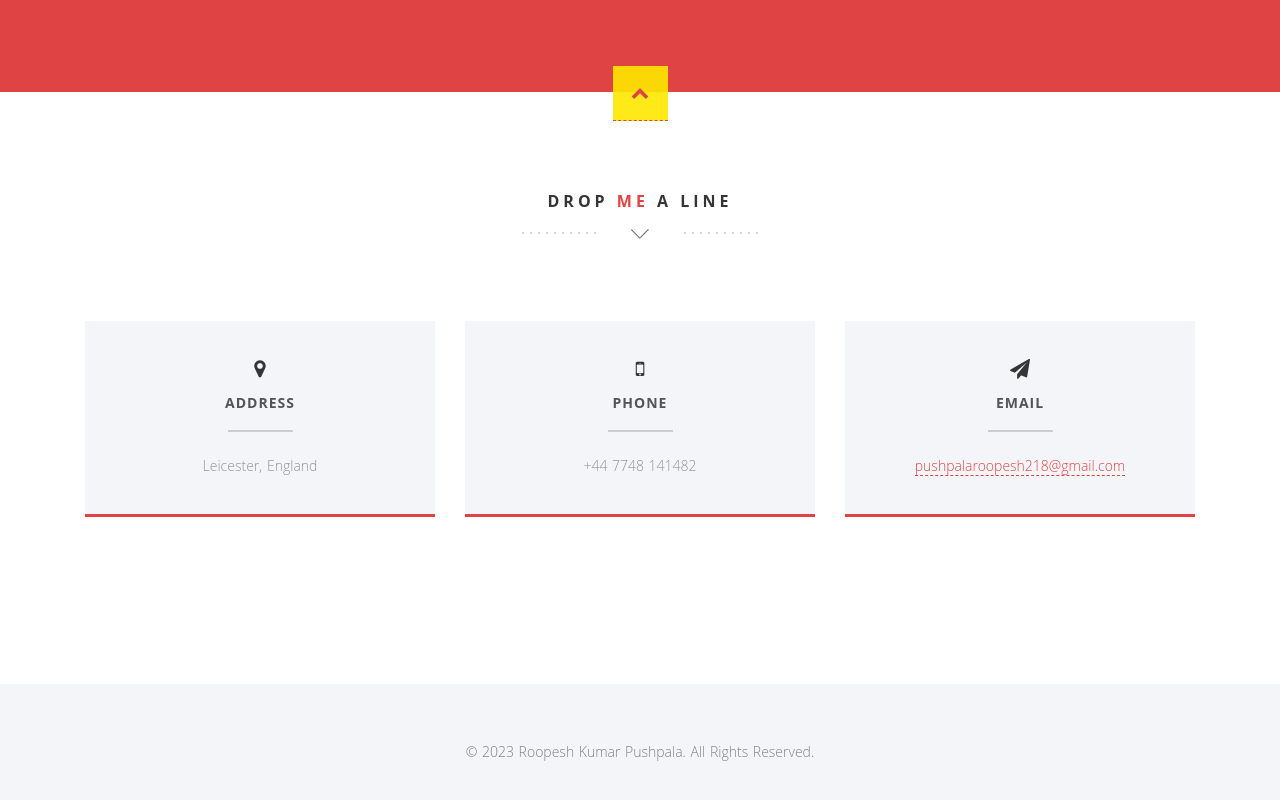
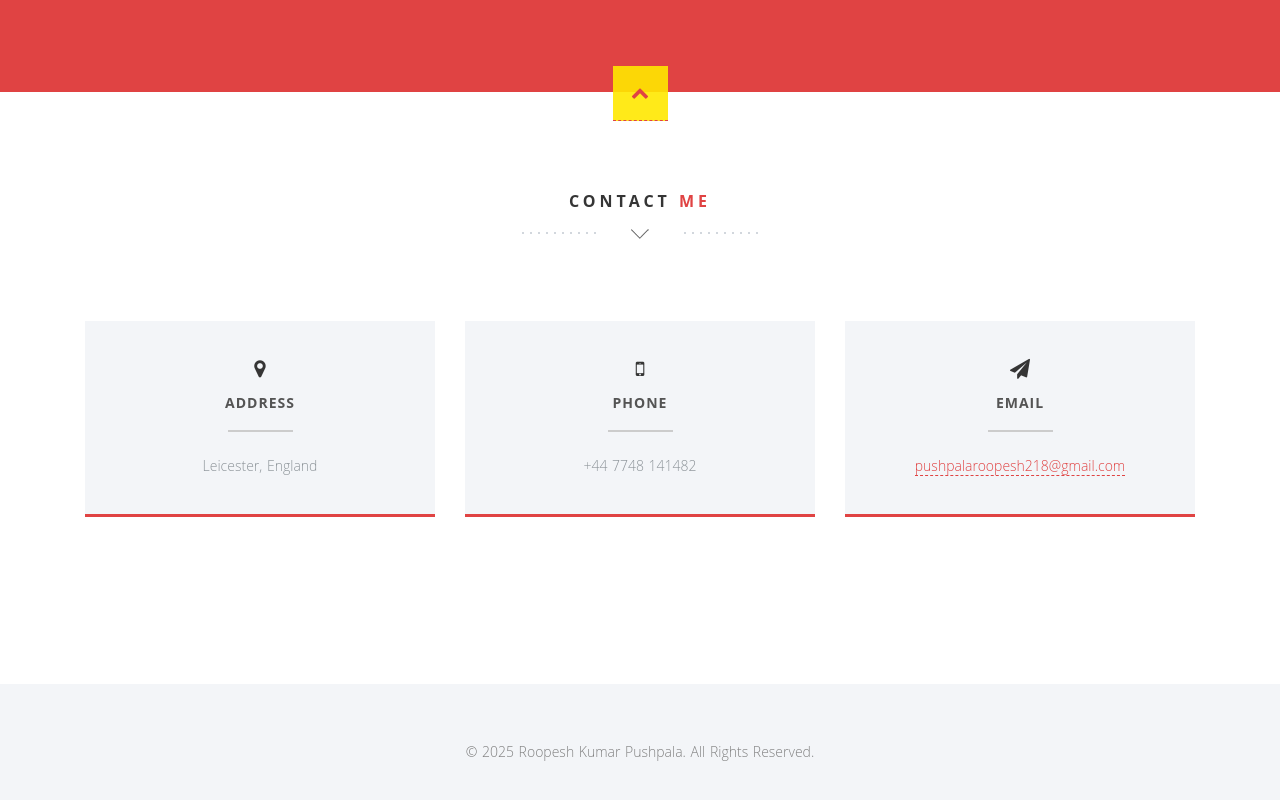
Before and after one commit to anandkva/roopesh-portfolio, a plain HTML site: page index.html in a window 1280 px wide. Shown: the part 2650-3450 px from the top of the page. Drawn offline with nearby package versions, Linux system fonts and the light colour scheme.

Commit message:
Update index.html

```diff
--- a/index.html
+++ b/index.html
@@ -214,7 +214,7 @@
         <!-- Headline -->
         <div class="row">
           <div class="col-md-12">
-            <h1 class="arrow">Drop <span>me</span> a line</h1>
+            <h1 class="arrow">Contact <span>me</span></h1>
           </div>
         </div>
         <div class="row contact-details">
@@ -254,7 +254,7 @@
         <div class="row">
           <div class="col-md-12 text-center">
             <p>
-              &copy; 2023 Roopesh Kumar Pushpala. All Rights Reserved.
+              &copy; 2025 Roopesh Kumar Pushpala. All Rights Reserved.
             </p>
           </div>
         </div>
```
